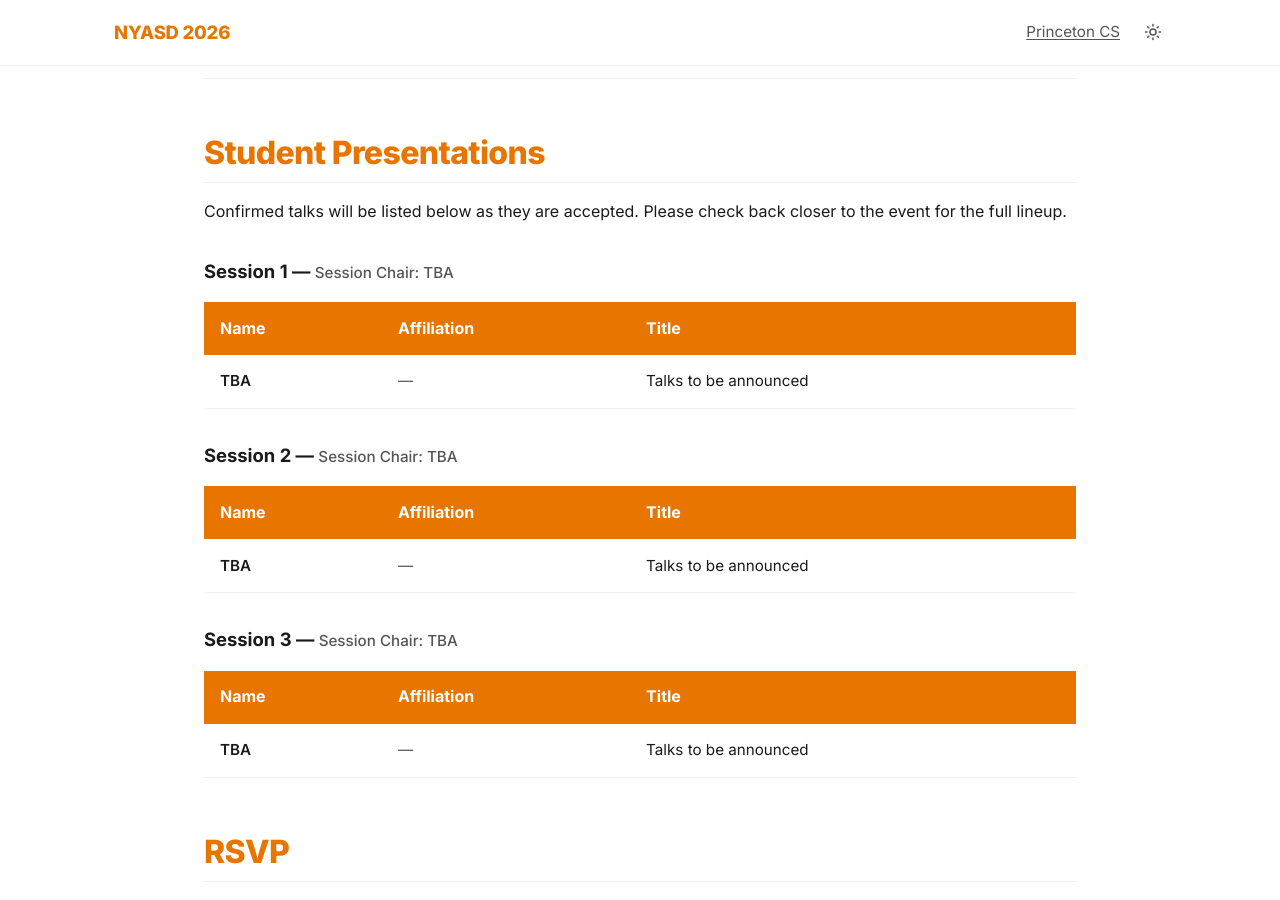
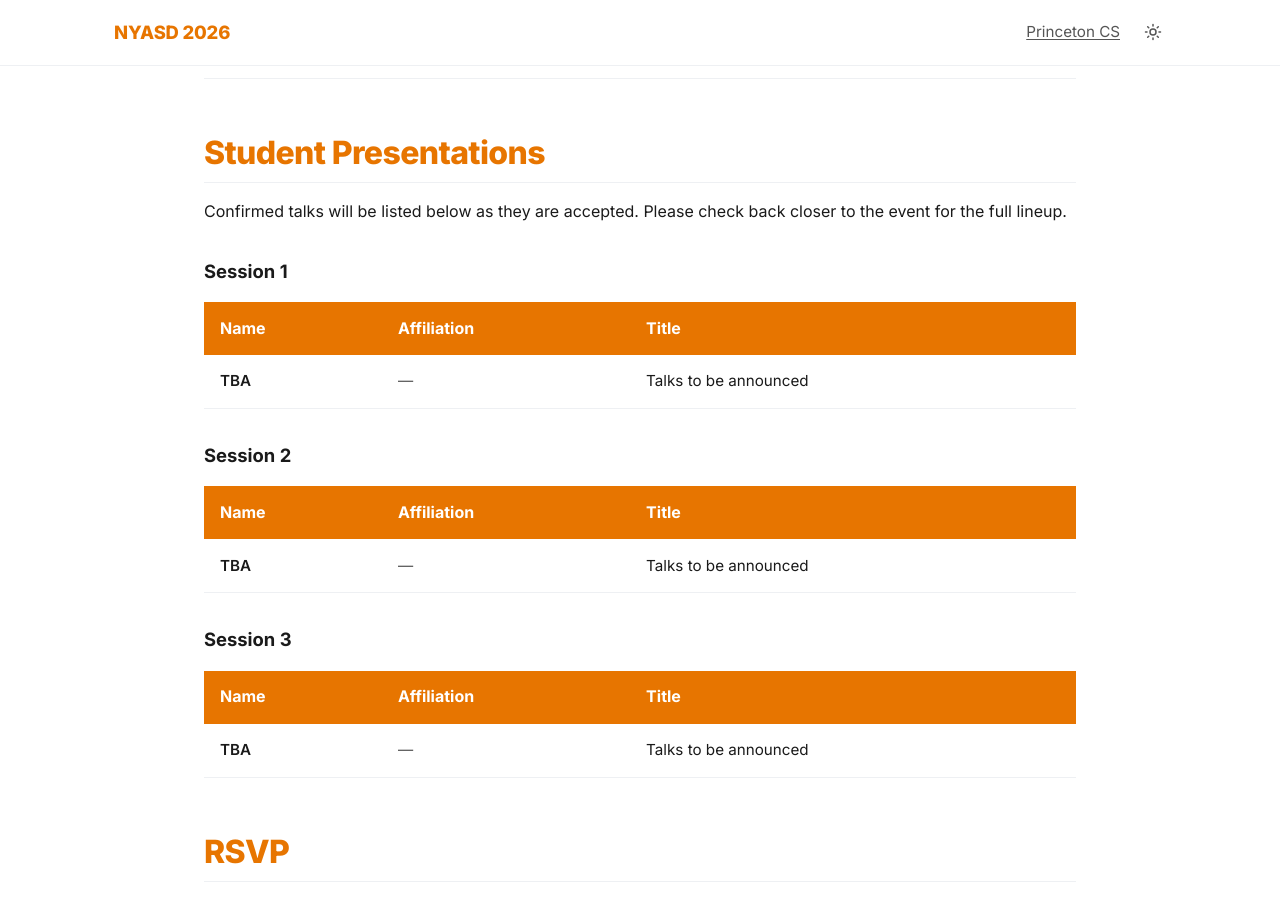
Before and after one commit to princetoncomputerarch/princetoncomputerarch.github.io, a Jekyll site: the page built from index.html, in a window 1280 px wide and 900 px high, scrolled down 1837 px. Built offline with Jekyll 4.4.1, drawn with Linux system fonts in a browser that asks for light colours.

Commit message:
Remove session chair lines from student presentation sessions

```diff
--- a/_data/students.yml
+++ b/_data/students.yml
@@ -14,21 +14,18 @@ intro: >
 
 sessions:
   - title: "Session 1"
-    chair: "Session Chair: TBA"
     presenters:
       - name: "TBA"
         affiliation: "—"
         title: "Talks to be announced"
 
   - title: "Session 2"
-    chair: "Session Chair: TBA"
     presenters:
       - name: "TBA"
         affiliation: "—"
         title: "Talks to be announced"
 
   - title: "Session 3"
-    chair: "Session Chair: TBA"
     presenters:
       - name: "TBA"
         affiliation: "—"
```
